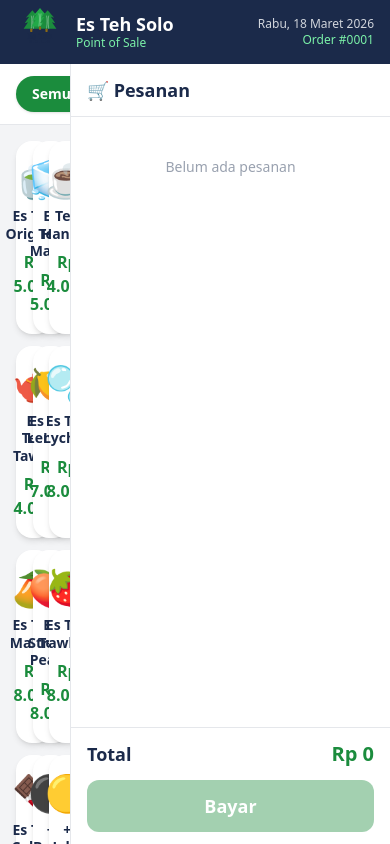
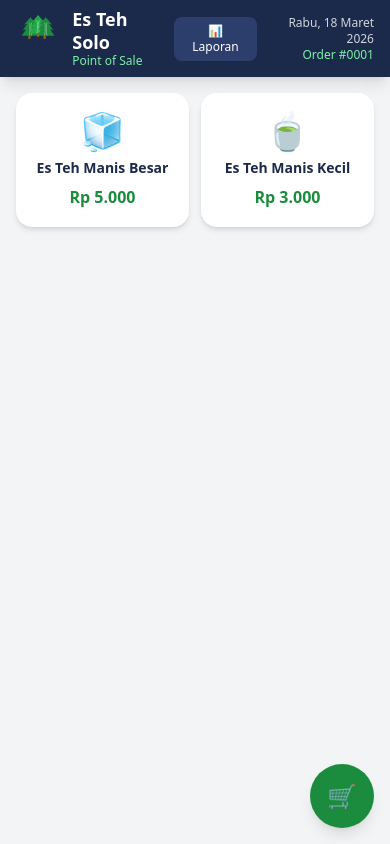
Before and after one commit to mengsol/es-teh-solo, a Next.js app: page / in a window 390 px wide. Built offline with nearby package versions, Linux system fonts and the light colour scheme.

Commit message:
feat: tambah laporan penjualan

```diff
--- /dev/null
+++ b/src/app/components/SalesReport.tsx
@@ -0,0 +1,164 @@
+"use client";
+
+import { useState, useEffect } from "react";
+
+export interface SaleRecord {
+  id: string;
+  orderNumber: number;
+  items: { name: string; qty: number; price: number }[];
+  total: number;
+  payAmount: number;
+  change: number;
+  date: string; // ISO string
+}
+
+interface SalesReportProps {
+  onClose: () => void;
+}
+
+function formatRp(n: number) {
+  return `Rp ${n.toLocaleString("id-ID")}`;
+}
+
+function toDateKey(d: string) {
+  return new Date(d).toLocaleDateString("id-ID", { day: "2-digit", month: "long", year: "numeric" });
+}
+
+export function saveSale(sale: SaleRecord) {
+  const sales = getSales();
+  sales.push(sale);
+  localStorage.setItem("estehsolo-sales", JSON.stringify(sales));
+}
+
+export function getSales(): SaleRecord[] {
+  if (typeof window === "undefined") return [];
+  try {
+    return JSON.parse(localStorage.getItem("estehsolo-sales") || "[]");
+  } catch {
+    return [];
+  }
+}
+
+export default function SalesReport({ onClose }: SalesReportProps) {
+  const [sales, setSales] = useState<SaleRecord[]>([]);
+  const [selectedDate, setSelectedDate] = useState<string>("");
+  const [expandedId, setExpandedId] = useState<string | null>(null);
+
+  useEffect(() => {
+    const all = getSales();
+    setSales(all);
+    if (all.length > 0) {
+      setSelectedDate(toDateKey(all[all.length - 1].date));
+    }
+  }, []);
+
+  // Group by date
+  const dateGroups = sales.reduce<Record<string, SaleRecord[]>>((acc, s) => {
+    const key = toDateKey(s.date);
+    if (!acc[key]) acc[key] = [];
+    acc[key].push(s);
+    return acc;
+  }, {});
+
+  const dates = Object.keys(dateGroups);
+  const filtered = selectedDate ? (dateGroups[selectedDate] || []) : sales;
+  const totalRevenue = filtered.reduce((s, r) => s + r.total, 0);
+  const totalTransactions = filtered.length;
+
+  // Item terlaris
+  const itemCount: Record<string, number> = {};
+  filtered.forEach((r) => r.items.forEach((i) => {
+    itemCount[i.name] = (itemCount[i.name] || 0) + i.qty;
+  }));
+  const topItem = Object.entries(itemCount).sort((a, b) => b[1] - a[1])[0];
+
+  return (
+    <div className="fixed inset-0 bg-black/50 z-50 flex items-center justify-center p-4">
+      <div className="bg-white rounded-2xl w-full max-w-lg max-h-[85dvh] flex flex-col shadow-2xl">
+        {/* Header */}
+        <div className="flex items-center justify-between px-5 py-4 border-b border-gray-200">
+          <h2 className="text-navy font-bold text-lg">📊 Laporan Penjualan</h2>
+          <button onClick={onClose} className="text-gray-400 text-2xl leading-none" aria-label="Tutup">×</button>
+        </div>
+
+        {/* Date filter */}
+        <div className="px-5 py-3 border-b border-gray-100">
+          <select
+            value={selectedDate}
+            onChange={(e) => setSelectedDate(e.target.value)}
+            className="w-full border-2 border-gray-200 rounded-xl px-3 py-2 text-sm text-navy font-medium focus:border-primary focus:outline-none"
+          >
+            <option value="">Semua Tanggal</option>
+            {dates.map((d) => (
+              <option key={d} value={d}>{d}</option>
+            ))}
+          </select>
+        </div>
+
+        {/* Summary cards */}
+        <div className="grid grid-cols-3 gap-3 px-5 py-3">
+          <div className="bg-primary-light rounded-xl p-3 text-center">
+            <p className="text-xs text-gray-500">Pendapatan</p>
+            <p className="text-primary font-bold text-sm">{formatRp(totalRevenue)}</p>
+          </div>
+          <div className="bg-primary-light rounded-xl p-3 text-center">
+            <p className="text-xs text-gray-500">Transaksi</p>
+            <p className="text-primary font-bold text-sm">{totalTransactions}</p>
+          </div>
+          <div className="bg-primary-light rounded-xl p-3 text-center">
+            <p className="text-xs text-gray-500">Terlaris</p>
+            <p className="text-primary font-bold text-sm truncate">{topItem ? `${topItem[0]} (${topItem[1]})` : "-"}</p>
+          </div>
+        </div>
+
+        {/* Transaction list */}
+        <div className="flex-1 overflow-y-auto px-5 py-2 space-y-2">
+          {filtered.length === 0 ? (
+            <p className="text-gray-400 text-center mt-8 text-sm">Belum ada transaksi</p>
+          ) : (
+            filtered.slice().reverse().map((sale) => (
+              <div key={sale.id} className="border border-gray-200 rounded-xl overflow-hidden">
+                <button
+                  onClick={() => setExpandedId(expandedId === sale.id ? null : sale.id)}
+                  className="w-full flex items-center justify-between px-4 py-3 text-left active:bg-gray-50"
+                >
+                  <div>
+                    <p className="text-navy font-medium text-sm">Order #{String(sale.orderNumber).padStart(4, "0")}</p>
+                    <p className="text-gray-400 text-xs">
+                      {new Date(sale.date).toLocaleTimeString("id-ID", { hour: "2-digit", minute: "2-digit" })}
+                    </p>
+                  </div>
+                  <p className="text-primary font-bold text-sm">{formatRp(sale.total)}</p>
+                </button>
+                {expandedId === sale.id && (
+                  <div className="px-4 pb-3 border-t border-gray-100 space-y-1 pt-2">
+                    {sale.items.map((item, i) => (
+                      <div key={i} className="flex justify-between text-xs text-gray-600">
+                        <span>{item.name} x{item.qty}</span>
+                        <span>{formatRp(item.price * item.qty)}</span>
+                      </div>
+                    ))}
+                    <div className="flex justify-between text-xs text-gray-400 pt-1 border-t border-dashed border-gray-200">
+                      <span>Bayar: {formatRp(sale.payAmount)}</span>
+                      <span>Kembali: {formatRp(sale.change)}</span>
+                    </div>
+                  </div>
+                )}
+              </div>
+            ))
+          )}
+        </div>
+
+        {/* Footer */}
+        <div className="px-5 py-3 border-t border-gray-200">
+          <button
+            onClick={onClose}
+            className="w-full py-3 rounded-xl bg-primary text-white font-bold active:bg-primary-dark transition-colors"
+          >
+            Tutup
+          </button>
+        </div>
+      </div>
+    </div>
+  );
+}
--- a/src/app/layout.tsx
+++ b/src/app/layout.tsx
@@ -16,7 +16,21 @@ export const viewport: Viewport = {
 export default function RootLayout({ children }: { children: React.ReactNode }) {
   return (
     <html lang="id">
-      <body className="bg-gray-100 h-dvh overflow-hidden">{children}</body>
+      <head>
+        <link rel="manifest" href="/manifest.json" />
+        <meta name="theme-color" content="#1B8C3D" />
+        <meta name="apple-mobile-web-app-capable" content="yes" />
+        <meta name="apple-mobile-web-app-status-bar-style" content="black-translucent" />
+        <meta name="apple-mobile-web-app-title" content="Es Teh Solo" />
+      </head>
+      <body className="bg-gray-100 h-dvh overflow-hidden">
+        {children}
+        <script
+          dangerouslySetInnerHTML={{
+            __html: `if("serviceWorker" in navigator){navigator.serviceWorker.register("/sw.js")}`,
+          }}
+        />
+      </body>
     </html>
   );
 }
--- a/src/app/page.tsx
+++ b/src/app/page.tsx
@@ -5,47 +5,27 @@ import Logo from "./components/Logo";
 import MenuCard, { type MenuItem } from "./components/MenuCard";
 import Cart, { type CartItem } from "./components/Cart";
 import Receipt from "./components/Receipt";
+import SalesReport, { saveSale } from "./components/SalesReport";
 
 const MENU: MenuItem[] = [
-  // Original
-  { id: "et-original", name: "Es Teh Original", price: 5000, emoji: "🍵", category: "original" },
-  { id: "et-manis", name: "Es Teh Manis", price: 5000, emoji: "🧊", category: "original" },
-  { id: "teh-hangat", name: "Teh Hangat", price: 4000, emoji: "☕", category: "original" },
-  { id: "et-tawar", name: "Es Teh Tawar", price: 4000, emoji: "🫖", category: "original" },
-  // Rasa
-  { id: "et-lemon", name: "Es Teh Lemon", price: 7000, emoji: "🍋", category: "rasa" },
-  { id: "et-lychee", name: "Es Teh Lychee", price: 8000, emoji: "🫧", category: "rasa" },
-  { id: "et-mango", name: "Es Teh Mango", price: 8000, emoji: "🥭", category: "rasa" },
-  { id: "et-peach", name: "Es Teh Peach", price: 8000, emoji: "🍑", category: "rasa" },
-  { id: "et-strawberry", name: "Es Teh Strawberry", price: 8000, emoji: "🍓", category: "rasa" },
-  { id: "et-coklat", name: "Es Teh Coklat", price: 8000, emoji: "🍫", category: "rasa" },
-  // Topping
-  { id: "tp-boba", name: "+ Boba", price: 3000, emoji: "⚫", category: "topping" },
-  { id: "tp-jelly", name: "+ Jelly Nata", price: 2000, emoji: "🟡", category: "topping" },
-  { id: "tp-pudding", name: "+ Pudding", price: 3000, emoji: "🍮", category: "topping" },
+  { id: "etm-besar", name: "Es Teh Manis Besar", price: 5000, emoji: "🧊", category: "original" },
+  { id: "etm-kecil", name: "Es Teh Manis Kecil", price: 3000, emoji: "🍵", category: "original" },
 ];
-
-const CATEGORIES = [
-  { key: "all", label: "Semua" },
-  { key: "original", label: "Original" },
-  { key: "rasa", label: "Rasa" },
-  { key: "topping", label: "Topping" },
-] as const;
 
 const QUICK_CASH = [10000, 20000, 50000, 100000];
 
 export default function POSPage() {
   const [cart, setCart] = useState<CartItem[]>([]);
-  const [category, setCategory] = useState<string>("all");
   const [showPayment, setShowPayment] = useState(false);
   const [showReceipt, setShowReceipt] = useState(false);
   const [payAmount, setPayAmount] = useState(0);
   const [customPay, setCustomPay] = useState("");
   const [orderNum, setOrderNum] = useState(1);
+  const [showCart, setShowCart] = useState(false);
+  const [showReport, setShowReport] = useState(false);
 
   const total = cart.reduce((s, i) => s + i.price * i.qty, 0);
-
-  const filtered = category === "all" ? MENU : MENU.filter((m) => m.category === category);
+  const cartCount = cart.reduce((s, i) => s + i.qty, 0);
 
   const addToCart = useCallback((item: MenuItem) => {
     setCart((prev) => {
@@ -79,6 +59,16 @@ export default function POSPage() {
   };
 
   const finishOrder = () => {
+    const amount = payAmount || parseInt(customPay);
+    saveSale({
+      id: `${Date.now()}-${orderNum}`,
+      orderNumber: orderNum,
+      items: cart.map((c) => ({ name: c.name, qty: c.qty, price: c.price })),
+      total,
+      payAmount: amount,
+      change: amount - total,
+      date: new Date().toISOString(),
+    });
     setShowReceipt(false);
     setCart([]);
     setOrderNum((n) => n + 1);
@@ -93,11 +83,19 @@ export default function POSPage() {
           <h1 className="font-bold text-lg leading-tight">Es Teh Solo</h1>
           <p className="text-green-300 text-xs">Point of Sale</p>
         </div>
-        <div className="ml-auto text-right">
-          <p className="text-xs text-gray-300">
-            {new Date().toLocaleDateString("id-ID", { weekday: "long", day: "numeric", month: "long", year: "numeric" })}
-          </p>
-          <p className="text-xs text-green-300">Order #{String(orderNum).padStart(4, "0")}</p>
+        <div className="ml-auto flex items-center gap-3">
+          <button
+            onClick={() => setShowReport(true)}
+            className="bg-navy-light px-3 py-1.5 rounded-lg text-xs font-medium active:scale-95 transition-transform"
+          >
+            📊 Laporan
+          </button>
+          <div className="text-right">
+            <p className="text-xs text-gray-300">
+              {new Date().toLocaleDateString("id-ID", { weekday: "long", day: "numeric", month: "long", year: "numeric" })}
+            </p>
+            <p className="text-xs text-green-300">Order #{String(orderNum).padStart(4, "0")}</p>
+          </div>
         </div>
       </header>
 
@@ -105,35 +103,18 @@ export default function POSPage() {
       <div className="flex-1 flex overflow-hidden">
         {/* Menu area */}
         <div className="flex-1 flex flex-col overflow-hidden">
-          {/* Category tabs */}
-          <div className="flex gap-2 px-4 py-3 bg-white border-b border-gray-200">
-            {CATEGORIES.map((cat) => (
-              <button
-                key={cat.key}
-                onClick={() => setCategory(cat.key)}
-                className={`px-4 py-2 rounded-full text-sm font-semibold transition-colors
-                  ${category === cat.key
-                    ? "bg-primary text-white shadow"
-                    : "bg-gray-100 text-gray-600 active:bg-gray-200"
-                  }`}
-              >
-                {cat.label}
-              </button>
-            ))}
-          </div>
-
           {/* Menu grid */}
-          <div className="flex-1 overflow-y-auto p-4">
-            <div className="grid grid-cols-3 lg:grid-cols-4 gap-3">
-              {filtered.map((item) => (
+          <div className="flex-1 overflow-y-auto p-4 pb-20 lg:pb-4">
+            <div className="grid grid-cols-2 sm:grid-cols-3 lg:grid-cols-4 gap-3">
+              {MENU.map((item) => (
                 <MenuCard key={item.id} item={item} onAdd={addToCart} />
               ))}
             </div>
           </div>
         </div>
 
-        {/* Cart sidebar */}
-        <aside className="w-80 bg-white border-l border-gray-200 flex flex-col">
+        {/* Cart sidebar - desktop/landscape */}
+        <aside className="hidden lg:flex w-80 bg-white border-l border-gray-200 flex-col">
           <Cart
             items={cart}
             onIncrease={increase}
@@ -143,6 +124,46 @@ export default function POSPage() {
           />
         </aside>
       </div>
+
+      {/* Floating cart button - tablet/mobile only */}
+      {!showCart && (
+        <button
+          onClick={() => setShowCart(true)}
+          className="lg:hidden fixed bottom-4 right-4 z-40 bg-primary text-white rounded-full w-16 h-16
+                     flex items-center justify-center shadow-lg active:scale-95 transition-transform"
+          aria-label="Buka keranjang"
+        >
+          <span className="text-2xl">🛒</span>
+          {cartCount > 0 && (
+            <span className="absolute -top-1 -right-1 bg-red-500 text-white text-xs font-bold rounded-full w-6 h-6 flex items-center justify-center">
+              {cartCount}
+            </span>
+          )}
+        </button>
+      )}
+
+      {/* Cart slide-up panel - tablet/mobile only */}
+      {showCart && (
+        <div className="lg:hidden fixed inset-0 z-40">
+          <div className="absolute inset-0 bg-black/40" onClick={() => setShowCart(false)} />
+          <div className="absolute bottom-0 left-0 right-0 bg-white rounded-t-2xl max-h-[75dvh] flex flex-col shadow-2xl">
+            <div className="flex justify-center pt-2 pb-1">
+              <button
+                onClick={() => setShowCart(false)}
+                className="w-12 h-1.5 bg-gray-300 rounded-full"
+                aria-label="Tutup keranjang"
+              />
+            </div>
+            <Cart
+              items={cart}
+              onIncrease={increase}
+              onDecrease={decrease}
+              onClear={() => setCart([])}
+              onCheckout={() => { setShowCart(false); handleCheckout(); }}
+            />
+          </div>
+        </div>
+      )}
 
       {/* Payment modal */}
       {showPayment && (
@@ -218,6 +239,9 @@ export default function POSPage() {
       {showReceipt && (
         <Receipt items={cart} payAmount={payAmount || parseInt(customPay)} onClose={finishOrder} orderNumber={orderNum} />
       )}
+
+      {/* Sales Report modal */}
+      {showReport && <SalesReport onClose={() => setShowReport(false)} />}
     </div>
   );
 }
```
Also changed, not shown: public/sw.js (added, +22 -0 lines), public/manifest.json (added), 1 other file (tests, documents, lock files or other folders).
